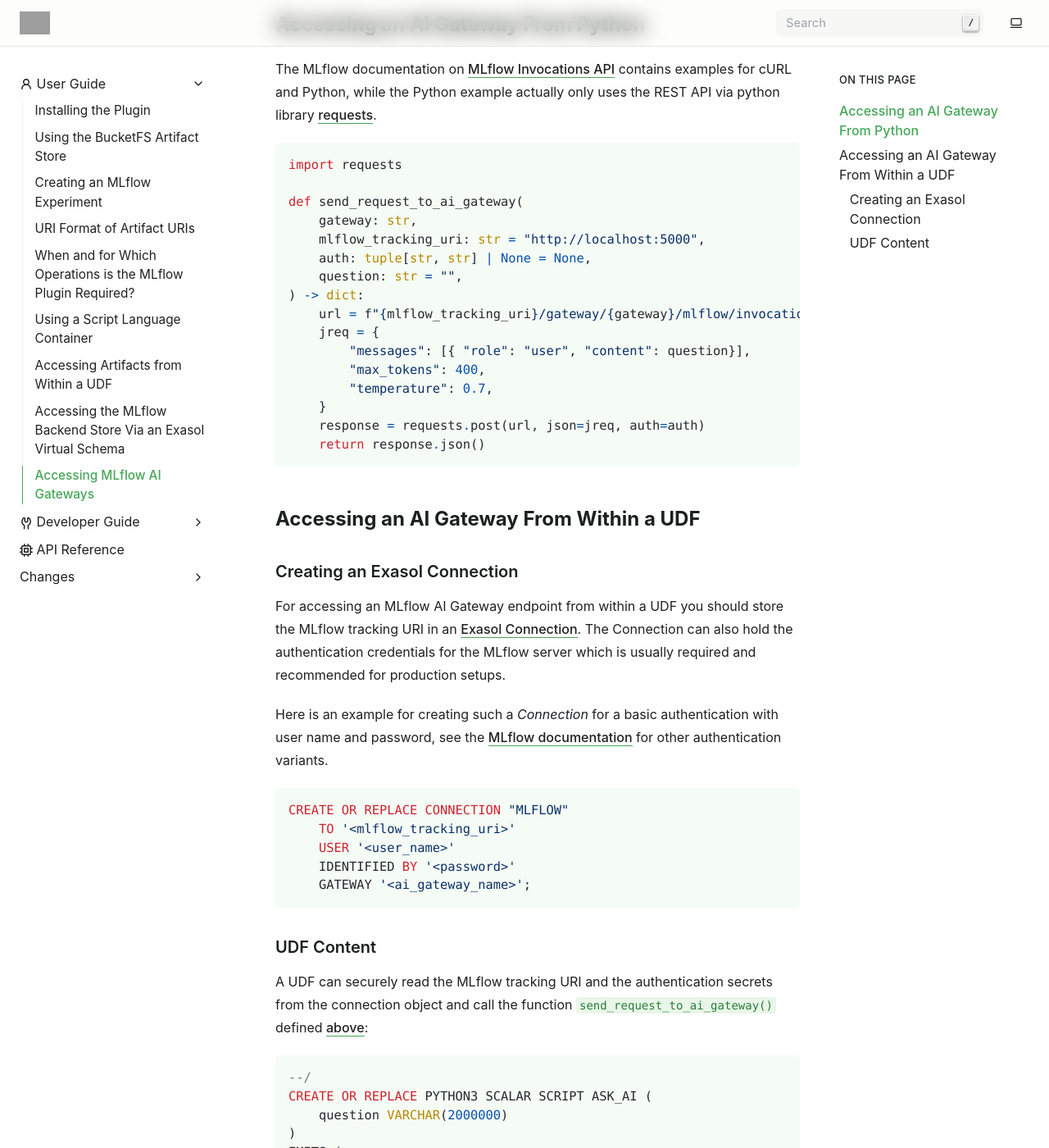
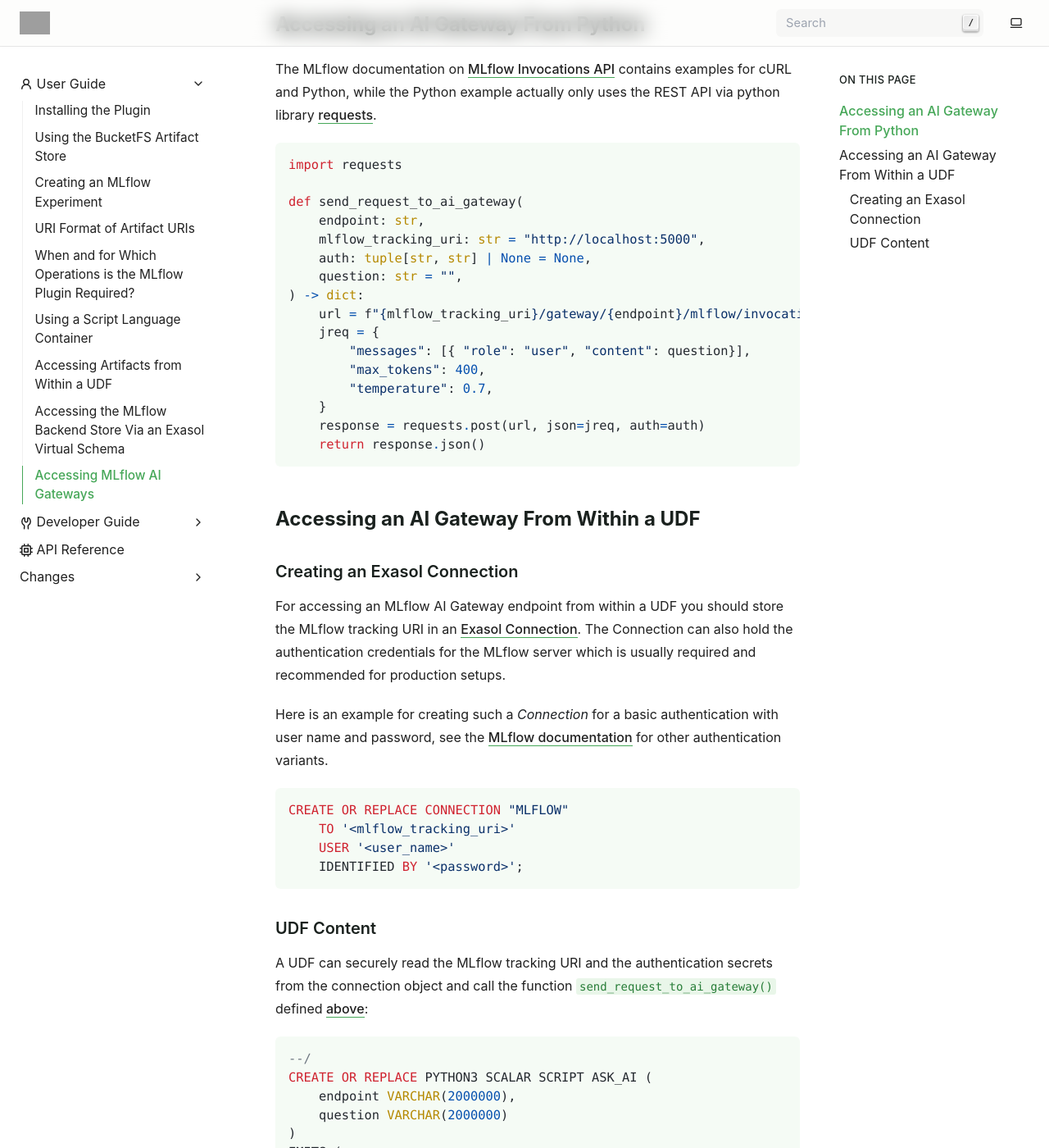
Before and after one commit to exasol/mlflow-plugin, a Sphinx documentation site: the page built from doc/user_guide/ai_gateway.rst, in a window 1280 px wide and 1400 px high, scrolled down 539 px. Shown: the whole window at 82% size. Built offline with Sphinx 7.4.7, drawn with Linux system fonts in a browser that asks for light colours; pages that are not in the unit, such as notebooks, are missing from menus; some of the changed text lies outside the part shown; grey boxes are pictures that could not be loaded.

Commit message:
FIxed review findings

```diff
--- a/doc/user_guide/ai_gateway.rst
+++ b/doc/user_guide/ai_gateway.rst
@@ -32,12 +32,12 @@
     import requests
 
     def send_request_to_ai_gateway(
-        gateway: str,
+        endpoint: str,
         mlflow_tracking_uri: str = "http://localhost:5000",
         auth: tuple[str, str] | None = None,
         question: str = "",
     ) -> dict:
-        url = f"{mlflow_tracking_uri}/gateway/{gateway}/mlflow/invocations"
+        url = f"{mlflow_tracking_uri}/gateway/{endpoint}/mlflow/invocations"
         jreq = {
             "messages": [{ "role": "user", "content": question}],
             "max_tokens": 400,
@@ -70,8 +70,7 @@
     CREATE OR REPLACE CONNECTION "MLFLOW"
         TO '<mlflow_tracking_uri>'
         USER '<user_name>'
-        IDENTIFIED BY '<password>'
-        GATEWAY '<ai_gateway_name>';
+        IDENTIFIED BY '<password>';
 
 .. _exa_connection: https://docs.exasol.com/db/latest/sql/create_connection.htm
 .. _mlflow_auth:
@@ -88,6 +87,7 @@
 
     --/
     CREATE OR REPLACE PYTHON3 SCALAR SCRIPT ASK_AI (
+        endpoint VARCHAR(2000000),
         question VARCHAR(2000000)
     )
     EMITS (
@@ -99,7 +99,7 @@
     def run(ctx):
         conn = exa.get_connection("MLFLOW")
         resp = send_request_to_ai_gateway(
-            conn.gateway,
+            ctx.endpoint,
             conn.address,
             auth=(conn.user, conn.password),
             question=ctx.question,
```
Also changed, not shown: 1 other file.
